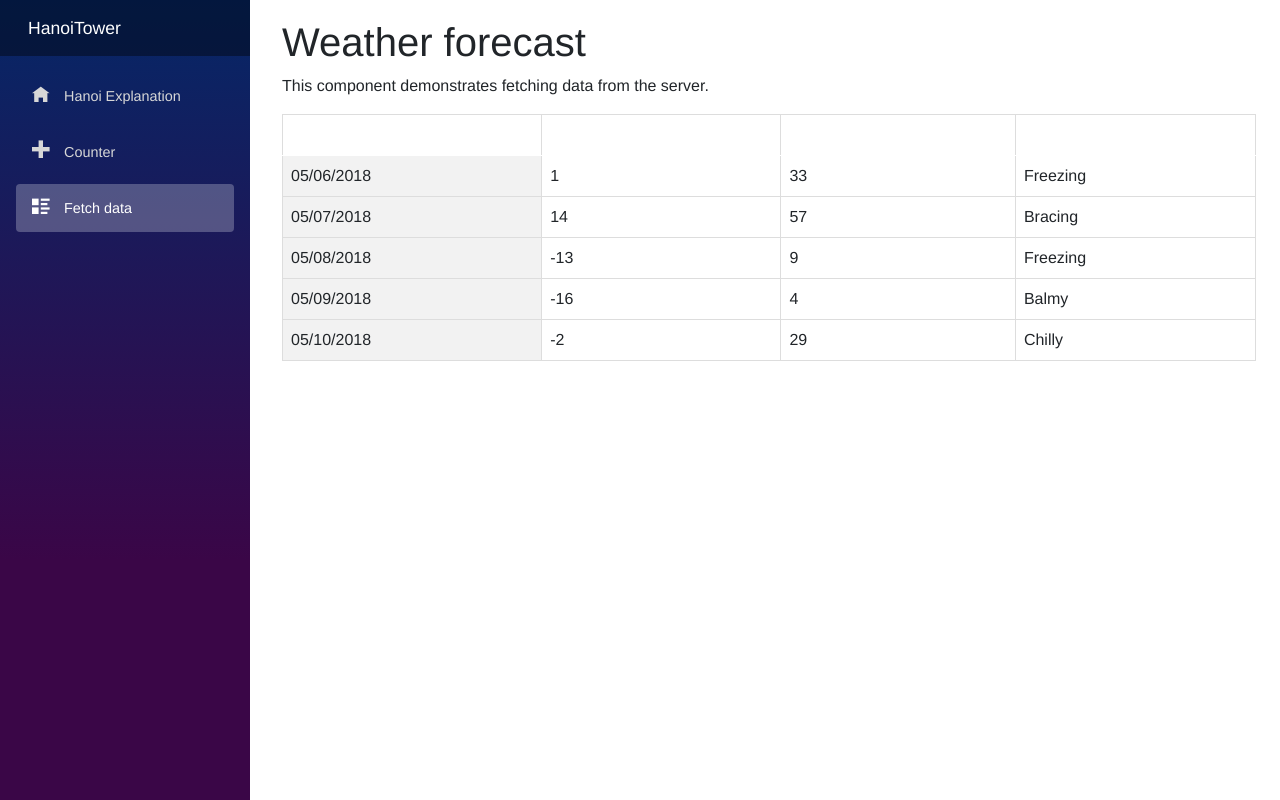
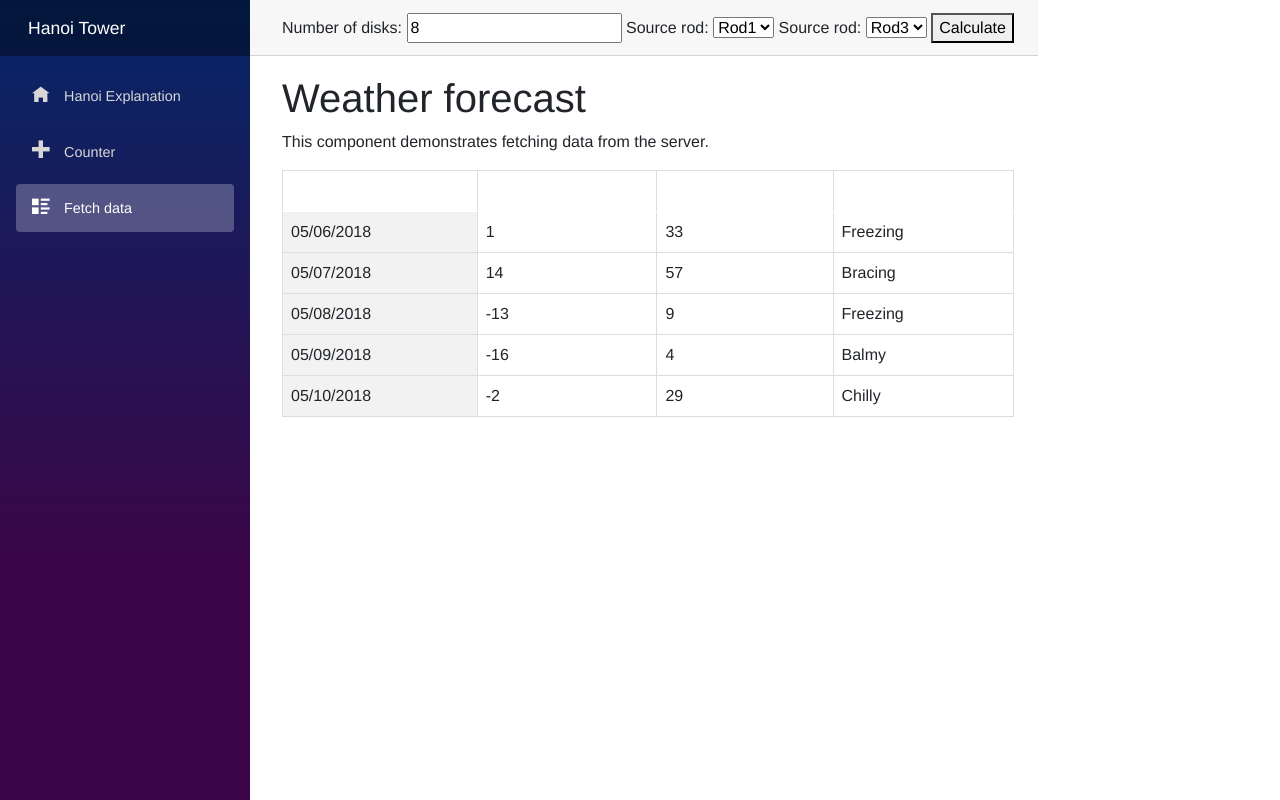
Before and after one commit to davidnemeti/HanoiTower, an ASP.NET Core app: page /fetchdata in a window 1280 px wide. Run offline with ASP.NET Core 8, Linux system fonts and the light colour scheme; data that the repository does not hold is empty; style sheets or scripts are compiled from the project's sources; some libraries are stand-ins or nearby versions.

Commit message:
Hanoi initial parameters can be edited on UI

```diff
--- a/HanoiTower/Program.cs
+++ b/HanoiTower/Program.cs
@@ -1,4 +1,5 @@
 using HanoiTower;
+using HanoiTower.Services;
 using Microsoft.AspNetCore.Components.Web;
 using Microsoft.AspNetCore.Components.WebAssembly.Hosting;
 
@@ -6,6 +7,8 @@ var builder = WebAssemblyHostBuilder.CreateDefault(args);
 builder.RootComponents.Add<App>("#app");
 builder.RootComponents.Add<HeadOutlet>("head::after");
 
-builder.Services.AddScoped(sp => new HttpClient { BaseAddress = new Uri(builder.HostEnvironment.BaseAddress) });
+builder.Services
+    .AddScoped(sp => new HttpClient { BaseAddress = new Uri(builder.HostEnvironment.BaseAddress) })
+    .AddScoped<CalculatorService>();
 
 await builder.Build().RunAsync();
--- a/HanoiTower/Shared/MainLayout.razor
+++ b/HanoiTower/Shared/MainLayout.razor
@@ -1,13 +1,73 @@
+@using HanoiTower.Services
+@using HanoiTower.ViewModel
+@using HanoiTower.Core
 @inherits LayoutComponentBase
+@inject CalculatorService Calculator
+
+@{
+    //void GenerateHanoiRodOptions()
+    //{
+    //    foreach (var rod in Enum.GetValues<HanoiRod>())
+    //    {
+    //        <option value="@rod">@rod</option>
+    //    }
+    //}
+}
 
 <div class="page">
     <div class="sidebar">
         <NavMenu />
     </div>
 
-    <main>
-        <article class="content px-4">
-            @Body
-        </article>
-    </main>
+    <div>
+        <div class="top-row">
+            <EditForm Model="HanoiInitialData" OnValidSubmit="Calculate">
+                <label>Number of disks:</label>
+                <InputNumber @bind-Value="HanoiInitialData.NumberOfDisks" />
+                <label>Source rod:</label>
+                <InputSelect @bind-Value="HanoiInitialData.SourceRod">
+                    @{
+                        foreach (var rod in Enum.GetValues<HanoiRod>())
+                        {
+                            <option value="@rod">@rod</option>
+                        }
+                        //GenerateHanoiRodOptions();    // TODO: it somehow causes runtime error
+                    }
+                </InputSelect>
+                <label>Source rod:</label>
+                <InputSelect @bind-Value="HanoiInitialData.TargetRod">
+                    @{
+                        foreach (var rod in Enum.GetValues<HanoiRod>())
+                        {
+                            <option value="@rod">@rod</option>
+                        }
+                        //GenerateHanoiRodOptions();    // TODO: it somehow causes runtime error
+                    }
+                </InputSelect>
+                <button type="submit">Calculate</button>
+            </EditForm>
+        </div>
+
+        <main>
+            <article class="content px-4">
+                <CascadingValue Value="HanoiInitialData">
+                    @Body
+                </CascadingValue>
+            </article>
+        </main>
+    </div>
 </div>
+
+@code {
+    private HanoiInitialData HanoiInitialData = new HanoiInitialData
+    {
+        NumberOfDisks = 8,
+        SourceRod = HanoiRod.Rod1,
+        TargetRod = HanoiRod.Rod3
+    };
+
+    private void Calculate()
+    {
+        Calculator.OnCalculate(this, HanoiInitialData);
+    }
+}
--- a/HanoiTower/Shared/MainLayout.razor.css
+++ b/HanoiTower/Shared/MainLayout.razor.css
@@ -15,7 +15,7 @@ main {
 .top-row {
     background-color: #f7f7f7;
     border-bottom: 1px solid #d6d5d5;
-    justify-content: flex-end;
+    justify-content: flex-start;
     height: 3.5rem;
     display: flex;
     align-items: center;
--- a/HanoiTower/Shared/NavMenu.razor
+++ b/HanoiTower/Shared/NavMenu.razor
@@ -1,6 +1,6 @@
 <div class="top-row ps-3 navbar navbar-dark">
     <div class="container-fluid">
-        <a class="navbar-brand" href="">HanoiTower</a>
+        <a class="navbar-brand" href="">Hanoi Tower</a>
         <button title="Navigation menu" class="navbar-toggler" @onclick="ToggleNavMenu">
             <span class="navbar-toggler-icon"></span>
         </button>
```
Also changed, not shown: HanoiTower/Pages/HanoiExplanation/HanoiExplanation.razor (+46 -4 lines), HanoiTower/Services/CalculatorService.cs (added, +14 -0 lines), HanoiTower/ViewModels/HanoiInitialData.cs (added, +11 -0 lines).
